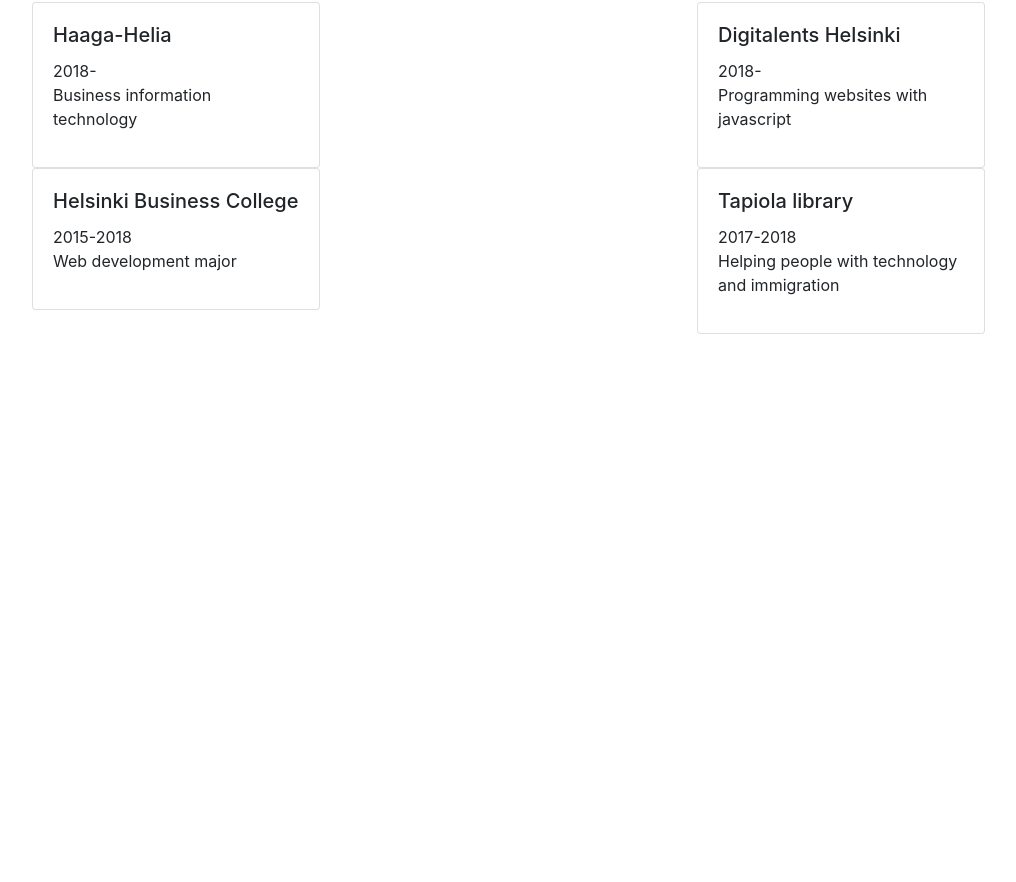
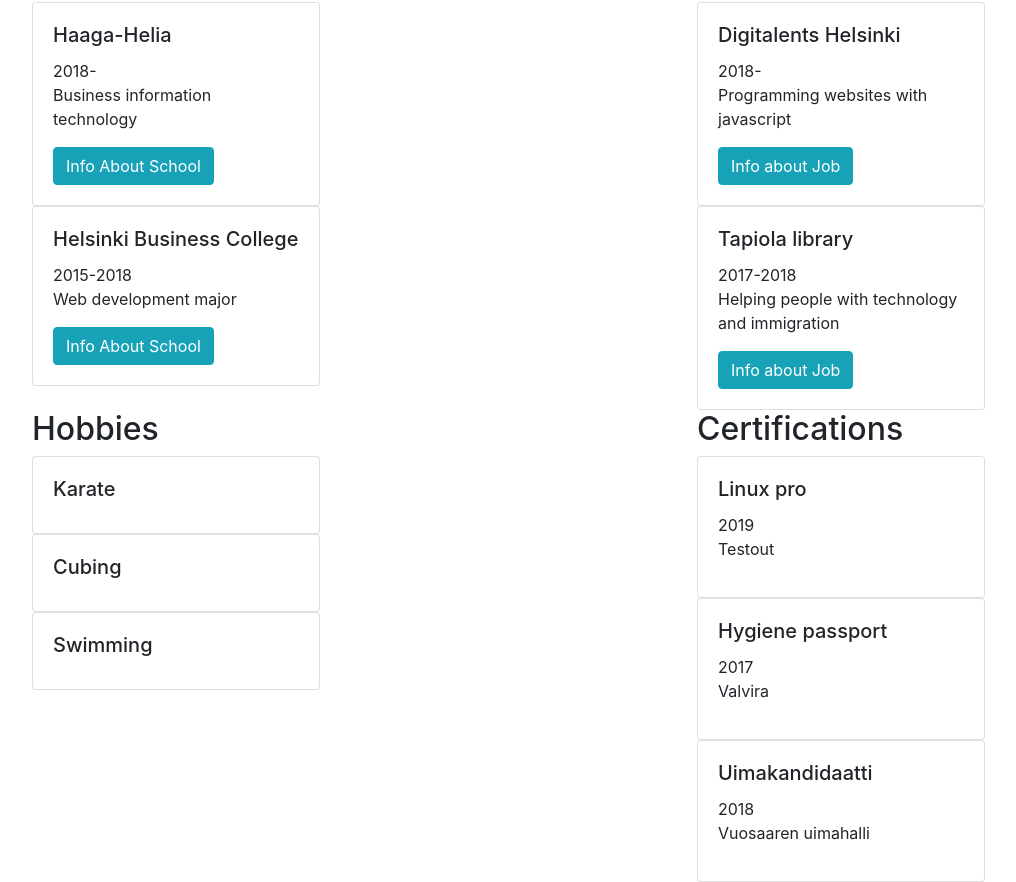
Before and after one commit to obb12/ansiosivu, a React (Create React App) app: page / in a window 1280 px wide. Shown: the part 876-1758 px from the top of the page, without its empty margins (53-1069 px from the left). Before the commit the page ends 1210 px from the top, so only its background shows below. Built offline with nearby package versions, Linux system fonts and the light colour scheme.

Commit message:
added certs and hobbies

```diff
--- a/src/App.js
+++ b/src/App.js
@@ -84,6 +84,7 @@
                 <p>
                 Business information technology
                 </p>
+                    <Button variant="info" href="http://www.haaga-helia.fi/en/frontpage">Info About School</Button>
               </Card.Text>
             </Card.Body>
             </Card>
@@ -96,6 +97,8 @@
                 <p>
                 Web development major
                 </p>
+                <Button variant="info" href="https://en.bc.fi/">Info About School</Button>
+
               </Card.Text>
             </Card.Body>
             </Card>
@@ -111,6 +114,7 @@
                 <p>
                 Programming websites with javascript
                 </p>
+                <Button variant="info" href="http://digitalents.munstadi.fi/en/">Info about Job</Button>
               </Card.Text>
             </Card.Body>
             </Card>
@@ -123,13 +127,80 @@
                 <p>
                 Helping people with technology and immigration
                 </p>
+                <Button variant="info" href="http://www.helmet.fi/en-US/Libraries_and_services/Tapiola_Library/Librarys_services/Tapiola_Library_Makerspace(45433)">Info about Job</Button>
+
               </Card.Text>
             </Card.Body>
             </Card>
             </Col>
             </Row>
             </Container>
+            <Container>
+            <Row className="show-grid">
 
+            <Col xs={12} md={7}>
+          <h2>  Hobbies</h2>
+            <Card style={{ width: '18rem' }}>
+
+            <Card.Body>
+              <Card.Title>Karate</Card.Title>
+
+            </Card.Body>
+            </Card>
+            <Card style={{ width: '18rem' }}>
+
+            <Card.Body>
+              <Card.Title>Cubing</Card.Title>
+
+            </Card.Body>
+            </Card>
+            <Card style={{ width: '18rem' }}>
+
+            <Card.Body>
+              <Card.Title>Swimming</Card.Title>
+
+            </Card.Body>
+            </Card>
+            </Col>
+            <Col xs={6} md={4}>
+          <h2>  Certifications</h2>
+            <Card style={{ width: '18rem' }}>
+
+            <Card.Body>
+              <Card.Title>Linux pro</Card.Title>
+              <Card.Text>
+                2019
+                <p>
+Testout                 </p>
+              </Card.Text>
+            </Card.Body>
+            </Card>
+            <Card style={{ width: '18rem' }}>
+
+            <Card.Body>
+              <Card.Title>Hygiene passport</Card.Title>
+              <Card.Text>
+2017
+                <p>
+Valvira                 </p>
+              </Card.Text>
+            </Card.Body>
+            </Card>
+            <Card style={{ width: '18rem' }}>
+
+            <Card.Body>
+              <Card.Title>Uimakandidaatti</Card.Title>
+              <Card.Text>
+2018
+                <p>
+Vuosaaren uimahalli                  </p>
+              </Card.Text>
+            </Card.Body>
+            </Card>
+
+            </Col>
+            </Row>
+            </Container>
       </div>
     );
   }
```
